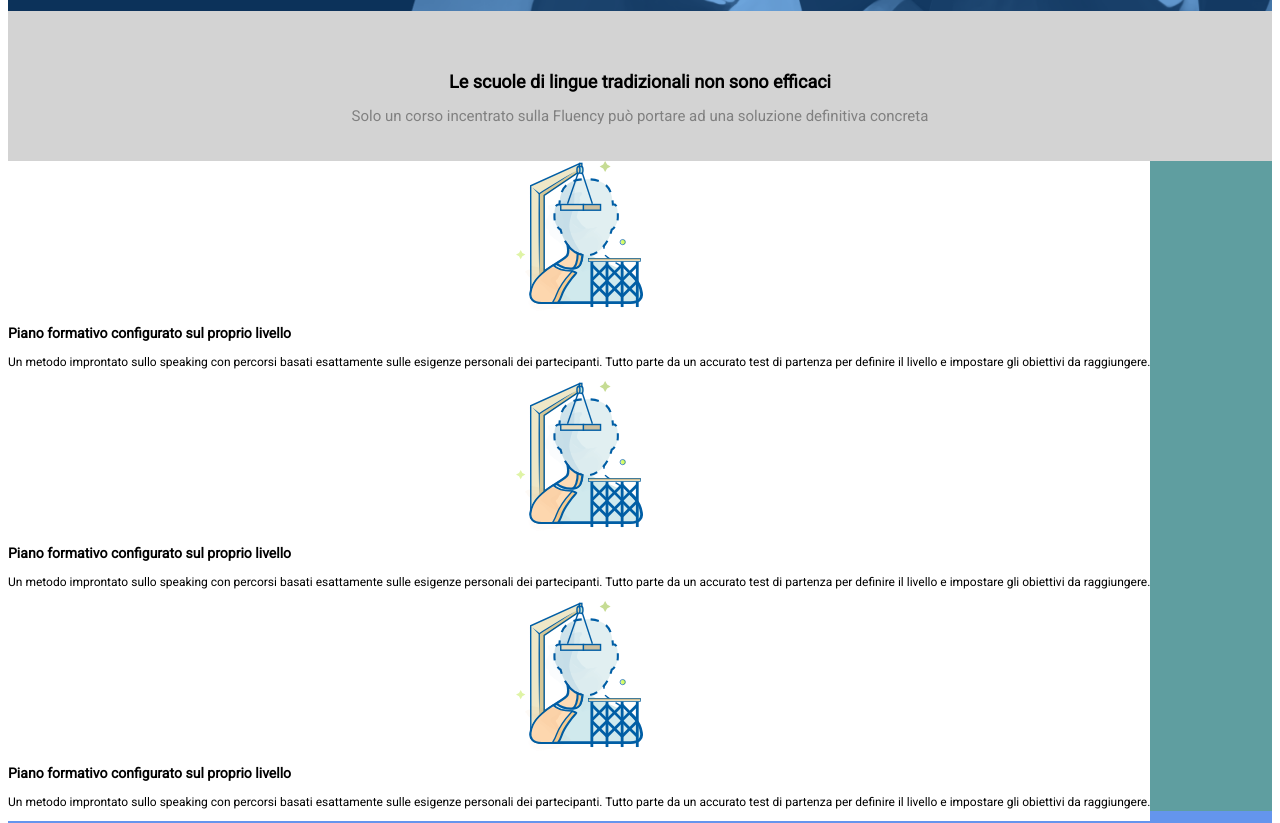
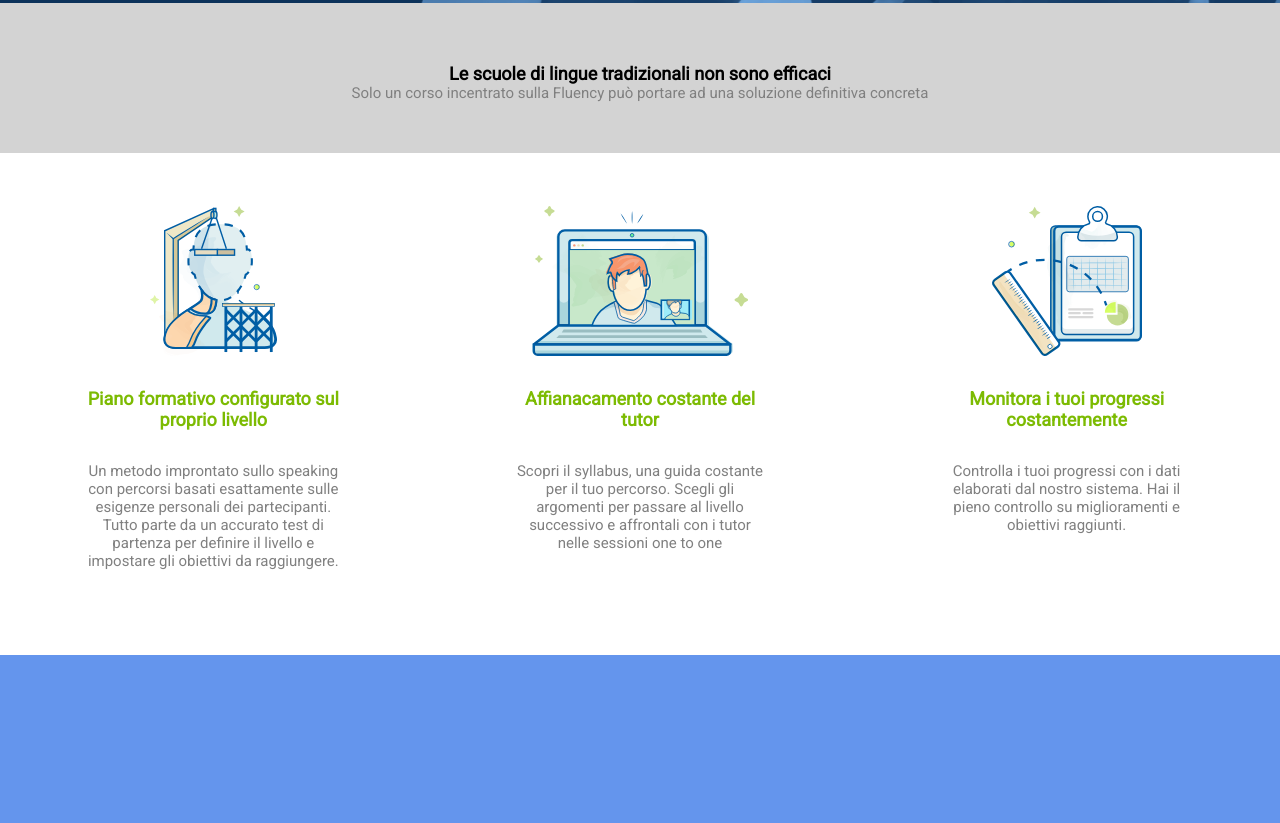
Before and after one commit to AlessandroMarinuzzi/htmlcss-fluentify, a plain HTML site: page index.html in a window 1280 px wide. Shown: the part 497-1320 px from the top of the page. Drawn offline with Linux system fonts and the light colour scheme.

Commit message:
Create pannels

```diff
--- a/assets/css/style.css
+++ b/assets/css/style.css
@@ -1,4 +1,4 @@
-*/{
+*{
     box-sizing: border-box;
     padding: 0;
     margin: 0;
@@ -16,8 +16,8 @@ body{
 } */
 
 .dbg main {
-    background-color: cadetblue;
-    height: 800px;
+    background-color: white;
+
 }
 
 .dbg footer {
@@ -176,25 +176,29 @@ ________________________________ */
 }
 .column{
     float: left;
-    width: 33,3333%;
-    margin-right: 20px;
+    width: 31.3333%;
+    margin:1%;
+    padding: 40px;
     background-color: white;
 }
 
-.pannel_text{
-    width: 50%
-}
-
-img{
+.column img{
     height: 150px;
     display: block;
     margin: auto;
 }
 
-.column h3::after{
-    height: 3px;
-    width: 30%;
-    border: 1px solid grey;
-    background-color: grey;
-    margin: auto;
+.column h2, .column p{
+    text-align: center;
+    margin: 10% 10%;
 }
+
+.column h2{
+    color: #7CBB02;
+}
+
+.column p{
+    color: #808080;
+    font-size: 15px;
+
+}
--- a/index.html
+++ b/index.html
@@ -58,18 +58,19 @@
         <div class="box clearfix">
             <div class="column">
                 <img src="./assets/img/profile.svg" alt="">
-                <h3>Piano formativo configurato sul proprio livello</h3>
+                <h2>Piano formativo configurato sul proprio livello</h2>
                 <p>Un metodo improntato sullo speaking con percorsi basati esattamente sulle esigenze personali dei partecipanti. Tutto parte da un accurato test di partenza per definire il livello e impostare gli obiettivi da raggiungere.</p>
             </div>
             <div class="column">
-                <img src="./assets/img/profile.svg" alt="">
-                <h3>Piano formativo configurato sul proprio livello</h3>
-                <p>Un metodo improntato sullo speaking con percorsi basati esattamente sulle esigenze personali dei partecipanti. Tutto parte da un accurato test di partenza per definire il livello e impostare gli obiettivi da raggiungere.</p>
+                <img src="./assets/img/computer.svg" alt="">
+                <h2>Affianacamento costante del tutor</h2>
+                <p>Scopri il syllabus, una guida costante per il tuo percorso. Scegli gli argomenti per passare al livello successivo e affrontali con i tutor nelle sessioni one to one</p>
             </div>
+
             <div class="column">
-                <img src="./assets/img/profile.svg" alt="">
-                <h3>Piano formativo configurato sul proprio livello</h3>
-                <p>Un metodo improntato sullo speaking con percorsi basati esattamente sulle esigenze personali dei partecipanti. Tutto parte da un accurato test di partenza per definire il livello e impostare gli obiettivi da raggiungere.</p>
+                <img src="./assets/img/doc.svg" alt="">
+                <h2>Monitora i tuoi progressi costantemente</h2>
+                <p>Controlla i tuoi progressi con i dati elaborati dal nostro sistema. Hai il pieno controllo su miglioramenti e obiettivi raggiunti.</p>
             </div>
         </div>
     </main>
```
